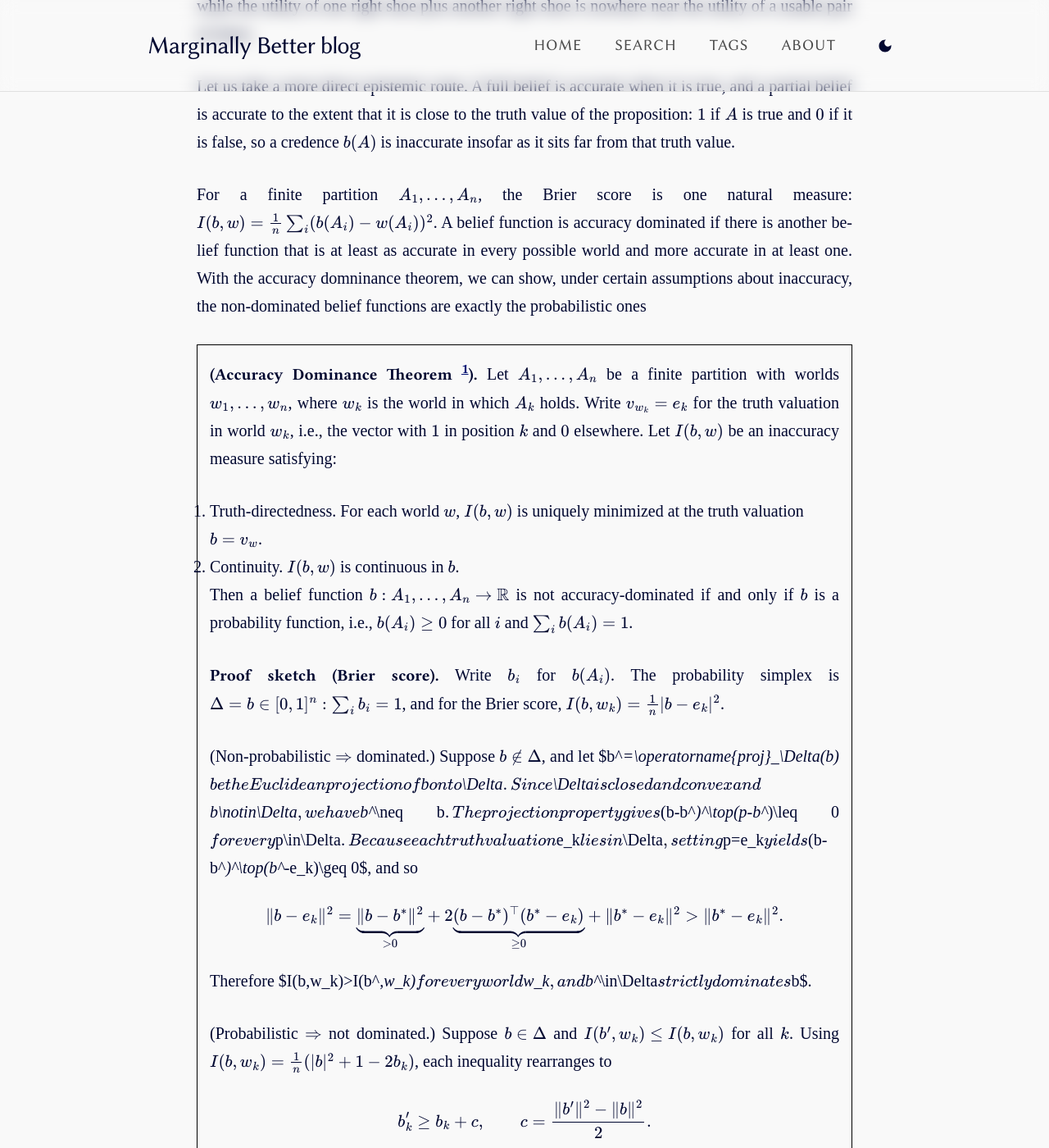
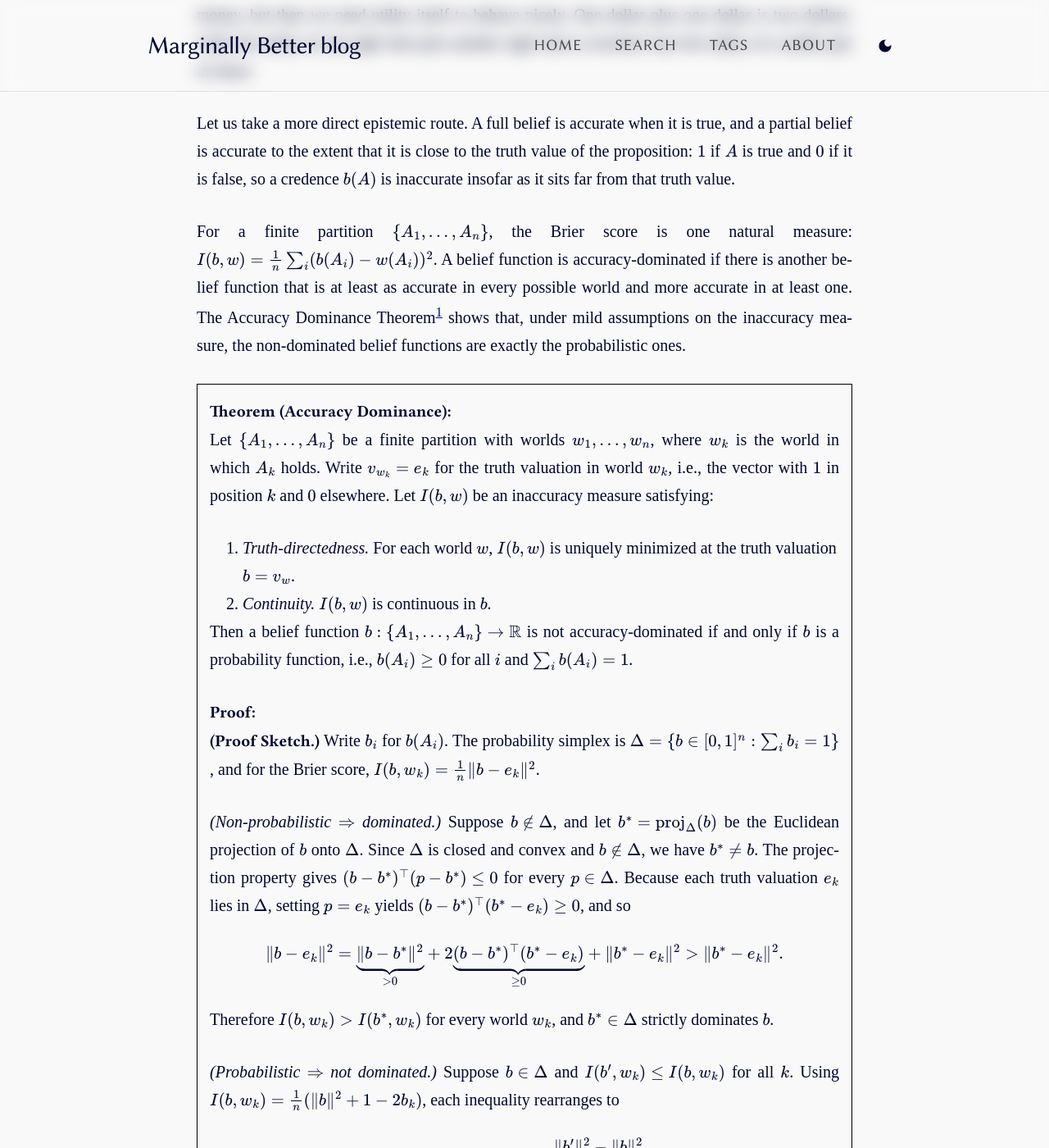
Before and after one commit to Rishit-dagli/Rishit-dagli.github.io, a Jekyll site: the page built from _posts/2026-05-24-induction.md, in a window 1280 px wide and 1400 px high, scrolled down 14955 px. Shown: the whole window at 82% size. Built offline with Jekyll 4.4.1, drawn with Linux system fonts in a browser that asks for light colours; some web fonts are replaced; our own code applies the rules of GitHub Pages for plain Markdown files; comment, search, counter and statistics services are not loaded; some of the changed text lies outside the part shown.

Commit message:
induction

```diff
--- a/_includes/theorem.html
+++ b/_includes/theorem.html
@@ -1,3 +1,3 @@
-<div style="padding: 0.75em; border: 1px solid black;">
+<div class="theorem-box" style="padding: 0.75em; border: 1px solid var(--theorem-border); margin-bottom: 1em;"{% if include.label %} id="{{ include.label }}"{% endif %}>
     <b>Theorem ({{ include.name }}):</b> {{ include.content | markdownify }}
 </div>
--- a/_includes/theorem_proof.html
+++ b/_includes/theorem_proof.html
@@ -1,4 +1,4 @@
-<div style="padding: 0.75em; border: 1px solid black;">
+<div class="theorem-box" style="padding: 0.75em; border: 1px solid var(--theorem-border); margin-bottom: 1em;"{% if include.label %} id="{{ include.label }}"{% endif %}>
     <b>Theorem ({{ include.name }}):</b> {{ include.content | markdownify }}
 
     <b>Proof:</b> {{ include.proof | markdownify }}
--- a/_posts/2026-05-24-induction.md
+++ b/_posts/2026-05-24-induction.md
@@ -220,36 +225,34 @@ The argument supports coherence, but it is a bit limiting since betting behavior
 
 Let us take a more direct epistemic route. A full belief is accurate when it is true, and a partial belief is accurate to the extent that it is close to the truth value of the proposition: $1$ if $A$ is true and $0$ if it is false, so a credence $b(A)$ is inaccurate insofar as it sits far from that truth value.
 
-For a finite partition $\{A_1,\ldots,A_n\}$, the Brier score is one natural measure: $I(b,w)=\frac{1}{n}\sum_i (b(A_i)-w(A_i))^2$. A belief function is accuracy dominated if there is another belief function that is at least as accurate in every possible world and more accurate in at least one. With the accuracy domninance theorem, we can show, under certain assumptions about inaccuracy,
-the non-dominated belief functions are exactly the
-probabilistic ones
+For a finite partition $$\{A_1,\ldots,A_n\}$$, the Brier score is one natural measure: $$I(b,w)=\frac{1}{n}\sum_i (b(A_i)-w(A_i))^2$$. A belief function is accuracy-dominated if there is another belief function that is at least as accurate in every possible world and more accurate in at least one. The Accuracy Dominance Theorem[^joyce1998nonpragmatic] shows that, under mild assumptions on the inaccuracy measure, the non-dominated belief functions are exactly the probabilistic ones.
 
-<div style="padding: 0.75em; border: 1px solid black; margin-bottom: 1em;" markdown="1">
-**(Accuracy Dominance Theorem [^joyce1998nonpragmatic]).** Let $\{A_1,\ldots,A_n\}$ be a finite partition with worlds $w_1,\ldots,w_n$, where $w_k$ is the world in which $A_k$ holds. Write $v_{w_k} = e_k$ for the truth valuation in world $w_k$, i.e., the vector with $1$ in position $k$ and $0$ elsewhere. Let $I(b,w)$ be an inaccuracy measure satisfying:
+{% include theorem_proof.html
+  label="thm:accuracy-dominance"
+  name="Accuracy Dominance"
+  content="Let $$\{A_1,\ldots,A_n\}$$ be a finite partition with worlds $$w_1,\ldots,w_n$$, where $$w_k$$ is the world in which $$A_k$$ holds. Write $$v_{w_k} = e_k$$ for the truth valuation in world $$w_k$$, i.e., the vector with $$1$$ in position $$k$$ and $$0$$ elsewhere. Let $$I(b,w)$$ be an inaccuracy measure satisfying:
 
-1. Truth-directedness. For each world $w$, $I(b,w)$ is uniquely minimized at the truth valuation $b = v_w$.
-2. Continuity. $I(b,w)$ is continuous in $b$.
+1. *Truth-directedness.* For each world $$w$$, $$I(b,w)$$ is uniquely minimized at the truth valuation $$b = v_w$$.
+2. *Continuity.* $$I(b,w)$$ is continuous in $$b$$.
 
-Then a belief function $b:\{A_1,\ldots,A_n\}\to\mathbb{R}$ is not accuracy-dominated if and only if $b$ is a probability function, i.e., $b(A_i)\geq 0$ for all $i$ and $\sum_i b(A_i)=1$.
+Then a belief function $$b:\{A_1,\ldots,A_n\}\to\mathbb{R}$$ is not accuracy-dominated if and only if $$b$$ is a probability function, i.e., $$b(A_i)\geq 0$$ for all $$i$$ and $$\sum_i b(A_i)=1$$."
+  proof="**(Proof Sketch.)** Write $$b_i$$ for $$b(A_i)$$. The probability simplex is $$\Delta=\{b\in[0,1]^n:\sum_i b_i=1\}$$, and for the Brier score, $$I(b,w_k)=\frac{1}{n}\|b-e_k\|^2$$.
 
-**Proof sketch (Brier score).** Write $b_i$ for $b(A_i)$. The probability simplex is $\Delta=\{b\in[0,1]^n:\sum_i b_i=1\}$, and for the Brier score, $I(b,w_k)=\frac{1}{n}\|b-e_k\|^2$.
-
-(Non-probabilistic $\Rightarrow$ dominated.) Suppose $b\notin\Delta$, and let $b^*=\operatorname{proj}_\Delta(b)$ be the Euclidean projection of $b$ onto $\Delta$. Since $\Delta$ is closed and convex and $b\notin\Delta$, we have $b^*\neq b$. The projection property gives $(b-b^*)^\top(p-b^*)\leq 0$ for every $p\in\Delta$. Because each truth valuation $e_k$ lies in $\Delta$, setting $p=e_k$ yields $(b-b^*)^\top(b^*-e_k)\geq 0$, and so
+*(Non-probabilistic $$\Rightarrow$$ dominated.)* Suppose $$b\notin\Delta$$, and let $$b^*=\operatorname{proj}_\Delta(b)$$ be the Euclidean projection of $$b$$ onto $$\Delta$$. Since $$\Delta$$ is closed and convex and $$b\notin\Delta$$, we have $$b^*\neq b$$. The projection property gives $$(b-b^*)^\top(p-b^*)\leq 0$$ for every $$p\in\Delta$$. Because each truth valuation $$e_k$$ lies in $$\Delta$$, setting $$p=e_k$$ yields $$(b-b^*)^\top(b^*-e_k)\geq 0$$, and so
 
 $$\|b-e_k\|^2=\underbrace{\|b-b^*\|^2}_{>0}+2\underbrace{(b-b^*)^\top(b^*-e_k)}_{\geq 0}+\|b^*-e_k\|^2>\|b^*-e_k\|^2.$$
 
-Therefore $I(b,w_k)>I(b^*,w_k)$ for every world $w_k$, and $b^*\in\Delta$ strictly dominates $b$.
+Therefore $$I(b,w_k)>I(b^*,w_k)$$ for every world $$w_k$$, and $$b^*\in\Delta$$ strictly dominates $$b$$.
 
-(Probabilistic $\Rightarrow$ not dominated.) Suppose $b\in\Delta$ and $I(b',w_k)\leq I(b,w_k)$ for all $k$. Using $I(b,w_k)=\frac{1}{n}(\|b\|^2+1-2b_k)$, each inequality rearranges to
+*(Probabilistic $$\Rightarrow$$ not dominated.)* Suppose $$b\in\Delta$$ and $$I(b',w_k)\leq I(b,w_k)$$ for all $$k$$. Using $$I(b,w_k)=\frac{1}{n}(\|b\|^2+1-2b_k)$$, each inequality rearranges to
 
 $$b'_k\geq b_k+c,\qquad c=\frac{\|b'\|^2-\|b\|^2}{2}.$$
 
-Write $b'_k=b_k+c+r_k$ with $r_k\geq 0$. If $b'\in\Delta$, summing over $k$ gives $1\geq 1+nc$, so $c\leq 0$. Expanding $\|b'\|^2$ and substituting $\|b'\|^2=\|b\|^2+2c$ forces
+Write $$b'_k=b_k+c+r_k$$ with $$r_k\geq 0$$. If $$b'\in\Delta$$, summing over $$k$$ gives $$1\geq 1+nc$$, so $$c\leq 0$$. Expanding $$\|b'\|^2$$ and substituting $$\|b'\|^2=\|b\|^2+2c$$ forces
 
 $$2\sum_k b_k r_k+\sum_k(c+r_k)^2=0.$$
 
-Both terms are non-negative, so $(c+r_k)^2=0$ for every $k$, giving $r_k=-c$ and therefore $b'_k=b_k$. No other probabilistic belief can even weakly dominate $b$. Any non-probabilistic competitor $b''\notin\Delta$ is itself strictly dominated by $\operatorname{proj}_\Delta(b'')$, so it cannot serve as a dominator either.
-</div>
+Both terms are non-negative, so $$(c+r_k)^2=0$$ for every $$k$$, giving $$r_k=-c$$ and therefore $$b'_k=b_k$$. No other probabilistic belief can even weakly dominate $$b$$. Any non-probabilistic competitor $$b''\notin\Delta$$ is itself strictly dominated by $$\operatorname{proj}_\Delta(b'')$$, so it cannot serve as a dominator either." %}
 
 This is quite different from the earlier setup, since the claim is that incoherent credences are avoidably worse as estimates of the truth, not that they get punished by a clever bettor. But even taken at its strongest, the accuracy argument still gives only coherence and not correctness: a probabilistic credence function can be coherent and badly calibrated, coherent and based on a terrible prior, or coherent and defined over the wrong partition, so the probability axioms constrain belief without choosing the right way to carve up the world for it to range over.
 
@@ -343,9 +346,10 @@ If a coin lands heads twice in three tosses, conjecture that the limiting relati
 At first this rule looks weak, because the conjecture is plainly not guaranteed to be correct at any finite time. The justification is of a different kind: the straight rule converges to the true limiting frequency iff some rule does.
 If a limiting relative frequency exists, the observed frequency converges to it, and if no such limit exists then there is nothing for any rule of this kind to converge to in the first place.
 
-<div style="padding: 0.75em; border: 1px solid black; margin-bottom: 1em;">
-<b>(Convergence Theorem).</b> Fix a sequence of event tokens and an event type $A$. If the limiting relative frequency of $A$ exists, then the straight rule converges to that limit. If no limiting relative frequency exists, no rule can converge to the correct limiting relative frequency, because there is no such frequency.
-</div>
+{% include theorem.html
+  label="thm:convergence"
+  name="Convergence"
+  content="Fix a sequence of event tokens and an event type $$A$$. If the limiting relative frequency of $$A$$ exists, then the straight rule converges to that limit. If no limiting relative frequency exists, no rule can converge to the correct limiting relative frequency, because there is no such frequency." %}
 
 So the straight rule is vindicated with respect to convergence rather than immediate truth, and the response has a quite different shape from the usual one: it is a deductive argument that a certain inductive rule serves a weaker cognitive end, with an instrumental conclusion,
 If you want convergence when convergence is possible, use this kind of rule.
--- a/assets/css/main.css
+++ b/assets/css/main.css
@@ -85,6 +85,7 @@
   --accent-primary: #001174;
   --accent-secondary: #3559fc;
   --border-color: #e0e0e0;
+  --theorem-border: #000000;
   --code-bg: #f5f5f5;
   --shadow: rgba(0, 0, 0, 0.1);
 
@@ -101,6 +102,7 @@
   --accent-primary: #3559fc;
   --accent-secondary: #4da6ff;
   --border-color: #333333;
+  --theorem-border: #ffffff;
   --code-bg: #1e1e1e;
   --shadow: rgba(255, 255, 255, 0.05);
 }
@@ -901,6 +903,12 @@ th {
   --utterances-color-text-primary: var(--text-primary);
   --utterances-color-text-secondary: var(--text-secondary);
 }
+/* Theorem and proof boxes */
+.theorem-box ol,
+.theorem-box ul {
+  padding-left: 2em;
+}
+
 /* Collapsible Table of Contents */
 .collapsible-toc {
   margin: 2rem 0;
```
Also changed, not shown: other parts of _posts/2026-05-24-induction.md (+9 -4 lines).
